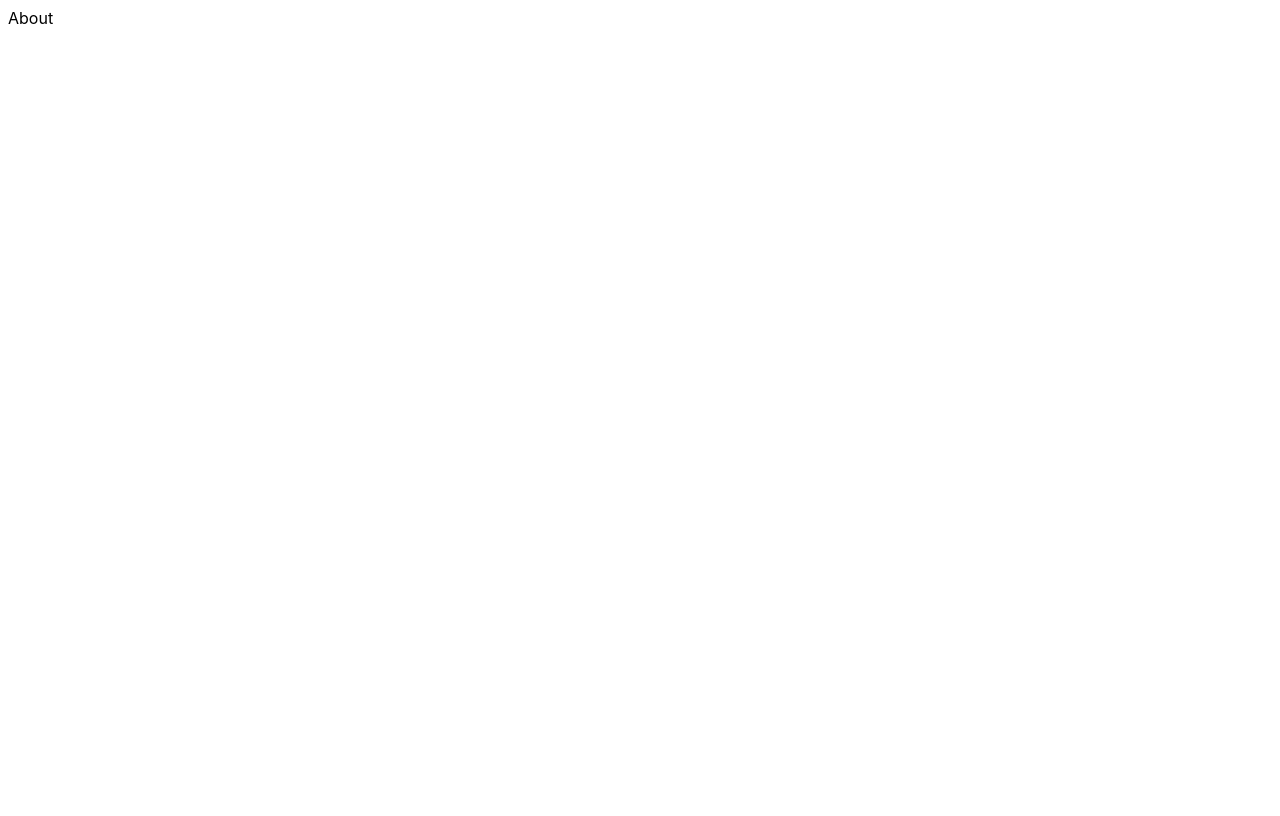
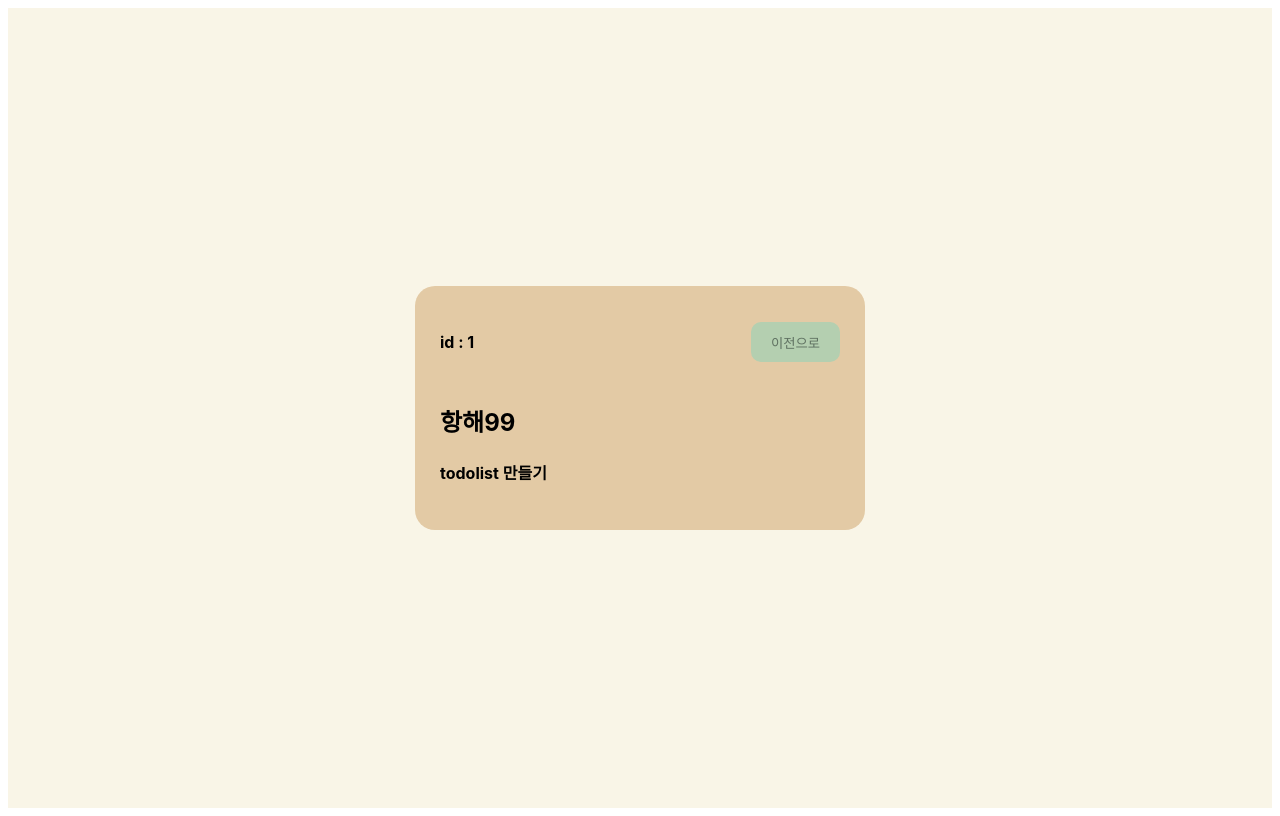
Before and after one commit to hdlee0619/redux-todo, a React (Create React App) app: page /about/1 in a window 1280 px wide. Built offline with nearby package versions, Linux system fonts and the light colour scheme.

Commit message:
design, feat: About.jsx page 디자인 수정 및 이전 돌아가기 추가

```diff
--- a/src/components/ToDoCards.jsx
+++ b/src/components/ToDoCards.jsx
@@ -1,5 +1,5 @@
 import { useDispatch } from 'react-redux';
-import styled, { keyframes } from 'styled-components';
+import styled from 'styled-components';
 import { deleteToDo, updateToDo } from '../redux/modules/todos.js';
 import { useNavigate } from 'react-router-dom';
 
--- a/src/pages/About.jsx
+++ b/src/pages/About.jsx
@@ -1,7 +1,72 @@
 import React from 'react';
+import { useParams } from 'react-router-dom';
+import { useSelector } from 'react-redux';
+import styled from 'styled-components';
+import { Link } from 'react-router-dom';
+
+const AboutContainer = styled.div`
+  display: flex;
+  justify-content: center;
+  align-items: center;
+  min-height: 100vh;
+  background-color: #f9f5e7;
+`;
+const ItemsWrapper = styled.div`
+  display: flex;
+  flex-direction: column;
+  width: 25rem;
+  padding: 1.5625rem;
+  margin: auto;
+  border-radius: 20px;
+  background-color: #e3caa5;
+`;
+
+const InfoDiv = styled.div`
+  margin-top: 0.625rem;
+`;
+
+const NavDiv = styled.div`
+  display: flex;
+  justify-content: space-between;
+  align-items: center;
+`;
+
+const CardBtn = styled.button`
+  height: 2.5rem;
+  padding: 10px 20px;
+  border: none;
+  border-radius: 10px;
+  background-color: #b4cfb0;
+  color: #5f7161;
+`;
 
 function About() {
-  return <div>About</div>;
+  const params = useParams();
+  const toDoList = useSelector((state) => {
+    return state.toDos;
+  });
+  console.log('toDoList : ', toDoList);
+  console.log('params id : ', params.id);
+  const findToDo = toDoList.find((item) => {
+    return Number(params.id) === item.id;
+  });
+  console.log('findToDo array', findToDo);
+  return (
+    <AboutContainer>
+      <ItemsWrapper>
+        <NavDiv>
+          <h4> id : {findToDo.id}</h4>
+          <Link to={'/'}>
+            <CardBtn>이전으로</CardBtn>
+          </Link>
+        </NavDiv>
+        <InfoDiv>
+          <h2>{findToDo.title}</h2>
+          <h4>{findToDo.comment}</h4>
+        </InfoDiv>
+      </ItemsWrapper>
+    </AboutContainer>
+  );
 }
 
 export default About;
```
